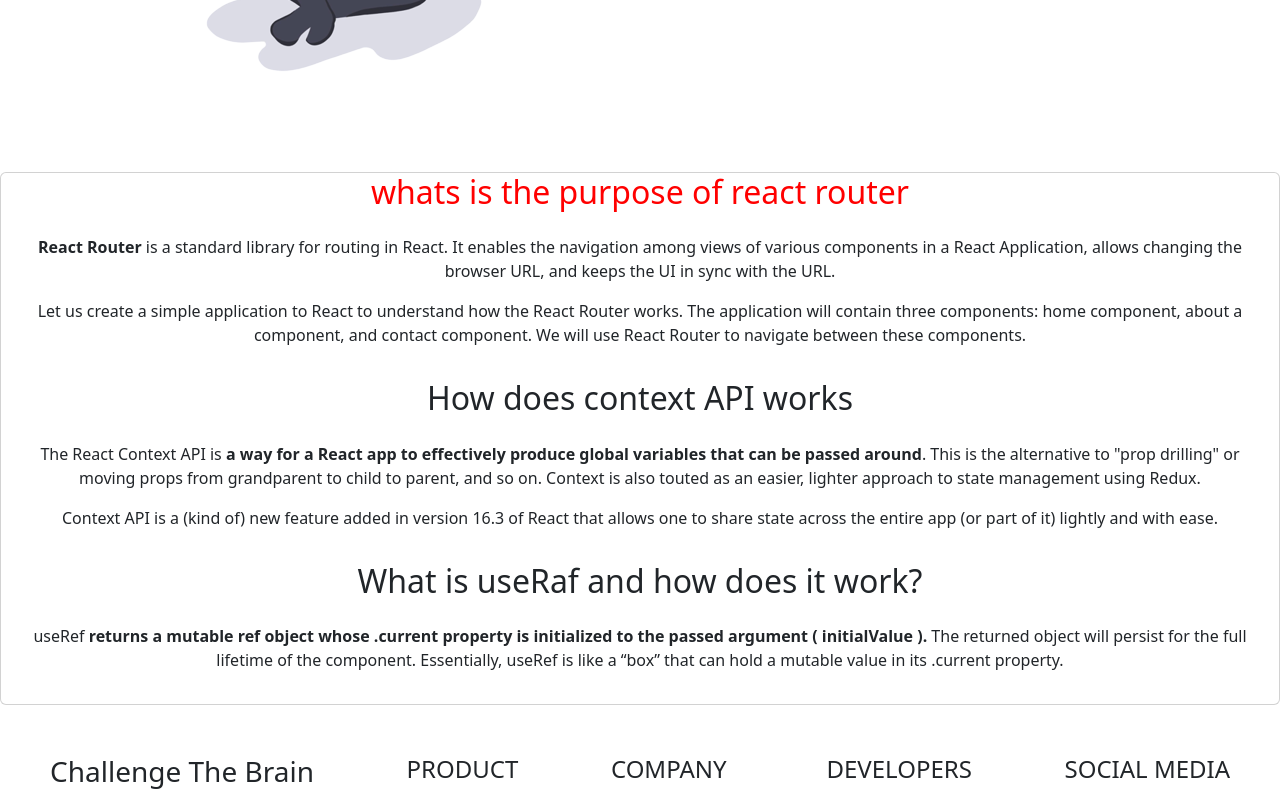
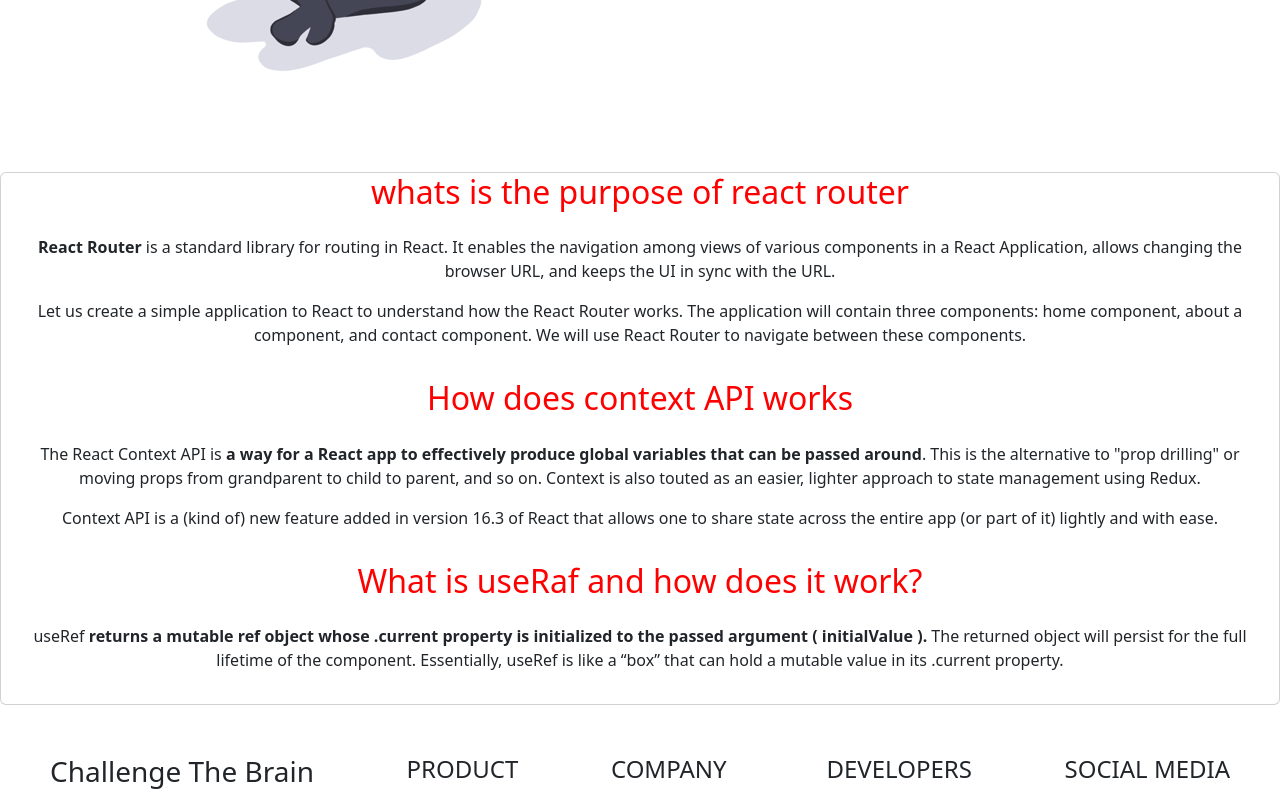
Before and after one commit to Mostafizur-Pro/Challenge-The-Brain, a React (Create React App) app: page /blog in a window 1280 px wide. Shown: the part 432-1228 px from the top of the page. Built offline with nearby package versions, Linux system fonts and the light colour scheme.

Commit message:
final submit

```diff
--- a/src/Components/Blog/Blog.js
+++ b/src/Components/Blog/Blog.js
@@ -42,7 +42,9 @@ const Blog = () => {
           </Card.Text>
         </Card.Body>
 
-        <Card.Title as="h2">How does context API works</Card.Title>
+        <Card.Title className="question" as="h2">
+          How does context API works
+        </Card.Title>
         <Card.Body>
           <Card.Text>
             <p>
@@ -63,7 +65,9 @@ const Blog = () => {
           </Card.Text>
         </Card.Body>
 
-        <Card.Title as="h2">What is useRaf and how does it work?</Card.Title>
+        <Card.Title className="question" as="h2">
+          What is useRaf and how does it work?
+        </Card.Title>
         <Card.Body>
           <Card.Text>
             <p>
```
